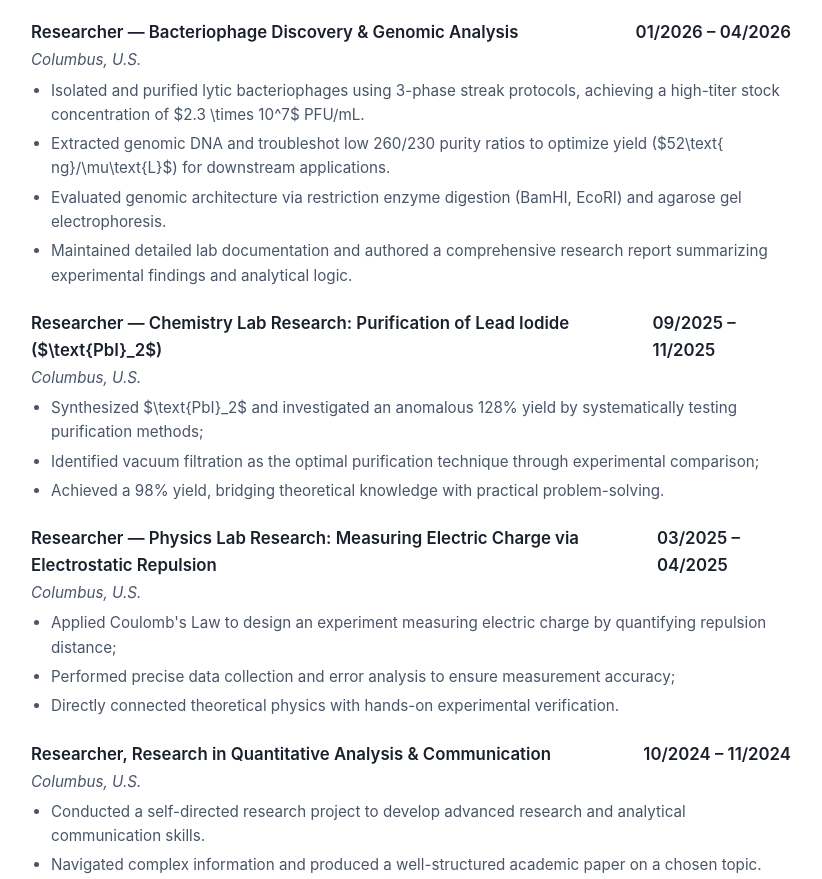
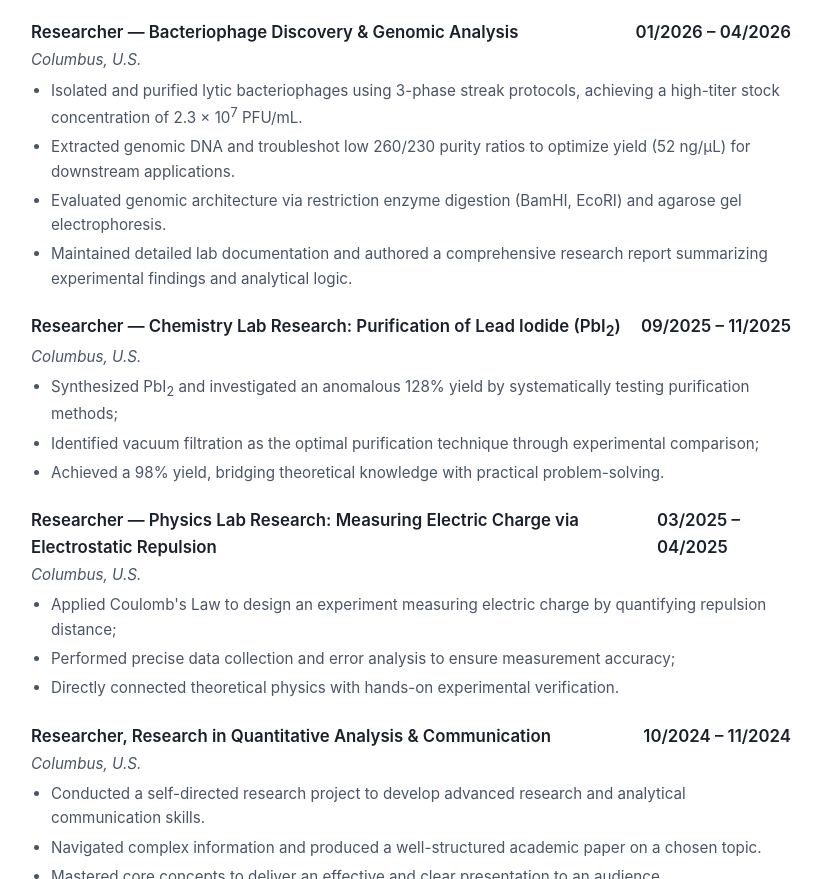
Before and after one commit to gyh0601/gyh0601.github.io, a plain HTML site: page index.html in a window 1280 px wide. Shown: the part 1200-2079 px from the top of the page, without its empty margins (229-1051 px from the left). Drawn offline with Linux system fonts and the light colour scheme.

Commit message:
Update index.html

```diff
--- a/index.html
+++ b/index.html
@@ -132,8 +132,8 @@
                 <span></span>
             </div>
             <ul>
-                <li>Isolated and purified lytic bacteriophages using 3-phase streak protocols, achieving a high-titer stock concentration of $2.3 \times 10^7$ PFU/mL.</li>
-                <li>Extracted genomic DNA and troubleshot low 260/230 purity ratios to optimize yield ($52\text{ ng}/\mu\text{L}$) for downstream applications.</li>
+                <li>Isolated and purified lytic bacteriophages using 3-phase streak protocols, achieving a high-titer stock concentration of 2.3 × 10<sup>7</sup> PFU/mL.</li>
+                <li>Extracted genomic DNA and troubleshot low 260/230 purity ratios to optimize yield (52 ng/μL) for downstream applications.</li>
                 <li>Evaluated genomic architecture via restriction enzyme digestion (BamHI, EcoRI) and agarose gel electrophoresis.</li>
                 <li>Maintained detailed lab documentation and authored a comprehensive research report summarizing experimental findings and analytical logic.</li>
             </ul>
@@ -141,7 +141,7 @@
 
         <div class="item">
             <div class="item-header">
-                <span>Researcher — Chemistry Lab Research: Purification of Lead Iodide ($\text{PbI}_2$)</span>
+                <span>Researcher — Chemistry Lab Research: Purification of Lead Iodide (PbI<sub>2</sub>)</span>
                 <span>09/2025 – 11/2025</span>
             </div>
             <div class="item-sub">
@@ -149,7 +149,7 @@
                 <span></span>
             </div>
             <ul>
-                <li>Synthesized $\text{PbI}_2$ and investigated an anomalous 128% yield by systematically testing purification methods;</li>
+                <li>Synthesized PbI<sub>2</sub> and investigated an anomalous 128% yield by systematically testing purification methods;</li>
                 <li>Identified vacuum filtration as the optimal purification technique through experimental comparison;</li>
                 <li>Achieved a 98% yield, bridging theoretical knowledge with practical problem-solving.</li>
             </ul>
```
